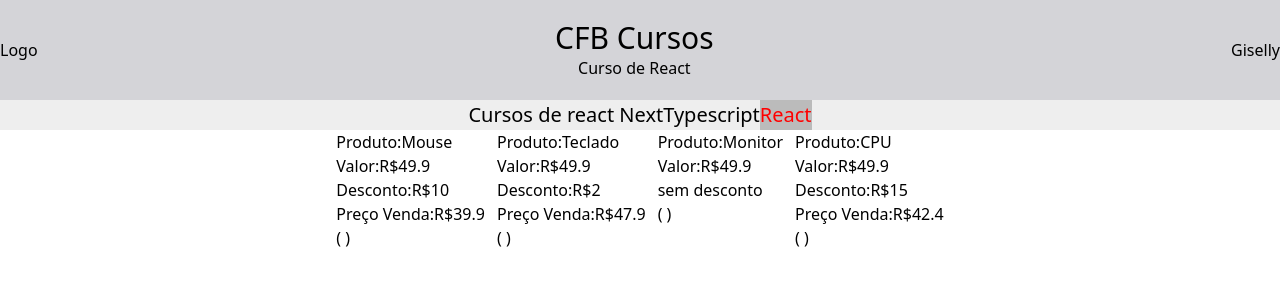
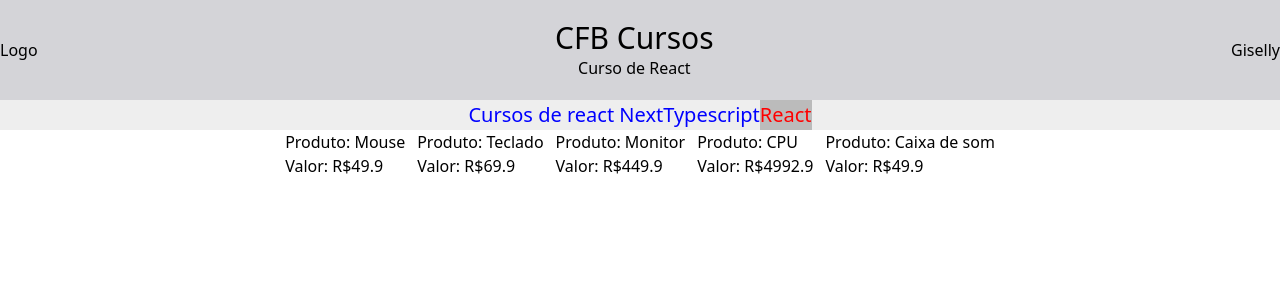
Before and after one commit to Gisellyrock/Next-CBF-Course, a Next.js app: page / in a window 1280 px wide. Shown: the top 300 px of the page. Built offline with nearby package versions, Linux system fonts and the light colour scheme.

Commit message:
feat:array de produtos

```diff
--- a/src/pages/index.tsx
+++ b/src/pages/index.tsx
@@ -1,48 +1,82 @@
-// import Image from 'next/image'
-// import { Inter } from 'next/font/google'
-// const inter = Inter({ subsets: ['latin'] })
+// Importe as dependências necessárias aqui, se necessário
 
-import Topo from "@/components/Topo"
-import Card from "@/src/components/Card"
+import Topo from "@/components/Topo";
+import Card from "@/src/components/Card";
 
-const nome='Giselly'
-let canal='CBFCursos'
+const nome = 'Giselly';
+let canal = 'CBFCursos';
 
-function caldDesc(v:number, d:number){
-  return v-d
+const produtos = [
+  // Seu array de produtos aqui
+  {
+    produto:'Mouse',
+    valor:49.9,
+    desconto:0,
+    disponível:true
+  },
+  {
+    produto:'Teclado',
+    valor:69.9,
+    desconto:0,
+    disponível:true
+  },
+  {
+    produto:'Monitor',
+    valor:449.9,
+    desconto:0,
+    disponível:true
+  },
+  {
+    produto:'CPU',
+    valor:4992.9,
+    desconto:0,
+    disponível:true
+  },
+  {
+    produto:'Caixa de som',
+    valor:49.9,
+    desconto:0,
+    disponível:true
+  }
+];
+
+function caldDesc(v: number, d: number) {
+  return v - d;
 }
 
-function caldDesc2(v:number, d:number){
-  return v-d/2
+function caldDesc2(v: number, d: number) {
+  return v - d / 2;
 }
-
 
 export default function Home() {
   return (
     <div>
-      <Topo/>
+      <Topo />
       <div style={testecss}>
-      <div>Cursos de react Next</div>
-      <div>Typescript</div>
-      <div style={{color:'#f00', backgroundColor:'#bbb'}}>React
-      </div>
+        <div>Cursos de react Next</div>
+        <div>Typescript</div>
+        <div style={{ color: '#f00', backgroundColor: '#bbb' }}>React</div>
       </div>
       <div className="flex justify-center gap-3">
-        <Card produto={'Mouse'} valor={49.90} desconto={10} funcao={caldDesc}/>
-        <Card produto={'Teclado'} valor={49.90} desconto={2} funcao={caldDesc}/>
-        <Card produto={'Monitor'} valor={49.90} desconto={0} funcao={caldDesc2}/>
-        <Card produto={'CPU'} valor={49.90} desconto={15} funcao={caldDesc2}/>
-
+        {produtos.map((e: any) => (
+          <Card
+            key={e.produto} // Adicione uma chave única (neste caso, o nome do produto) para cada item do array
+            produto={e.produto}
+            valor={e.valor}
+            desconto={e.desconto}
+            funcao={caldDesc} // Corrigido para usar a função caldDesc
+          />
+        ))}
       </div>
     </div>
-  )
+  );
 }
 
-const testecss={
-  display:'flex',
-  justifyContent:'center',
-  alignItems:'center',
-  color:'$00f',
-  backgroundColor:'#eee',
-  fontSize:'20px'
-}
+const testecss = {
+  display: 'flex',
+  justifyContent: 'center',
+  alignItems: 'center',
+  color: '#00f', // Corrigido de '$00f' para '#00f'
+  backgroundColor: '#eee',
+  fontSize: '20px',
+};
--- a/src/src/components/Card.tsx
+++ b/src/src/components/Card.tsx
@@ -1,23 +1,21 @@
-interface CardProps{
-    produto:string,
-    valor:number,
-    desconto:number,
-    funcao:any
+interface CardProps {
+  produto: string;
+  valor: number;
+  desconto: number;
+  funcao: any;
 }
 
-export default function Card(props:CardProps){
-  return(
-    <div className="flex flex-col border border-red-700 rounded-sm p-1">
-      <div>Produto:{props.produto}</div>
-      <div>Valor:R${props.valor}</div>
-      {props.desconto>0?(
+export default function Card(props: CardProps) {
+  return (
+    <div className={`flex flex-col border-4 ${props.desconto > 0 ? 'border-red-700' : 'border-blue-700'} rounded-sm p-1`}>
+      <div>Produto: {props.produto}</div>
+      <div>Valor: R${props.valor}</div>
+      {props.desconto > 0 && (
         <div>
-        <div>Desconto:R${props.desconto}</div>
-        <div>Preço Venda:R${props.funcao(props.valor, props.desconto)}</div>
+          <div>Desconto: R${props.desconto}</div>
+          <div>Preço Venda: R${props.funcao(props.valor, props.desconto)}</div>
         </div>
-      ):<div> sem desconto </div>}(
-
-      )
-      </div>
-  )
+      )}
+    </div>
+  );
 }
```
